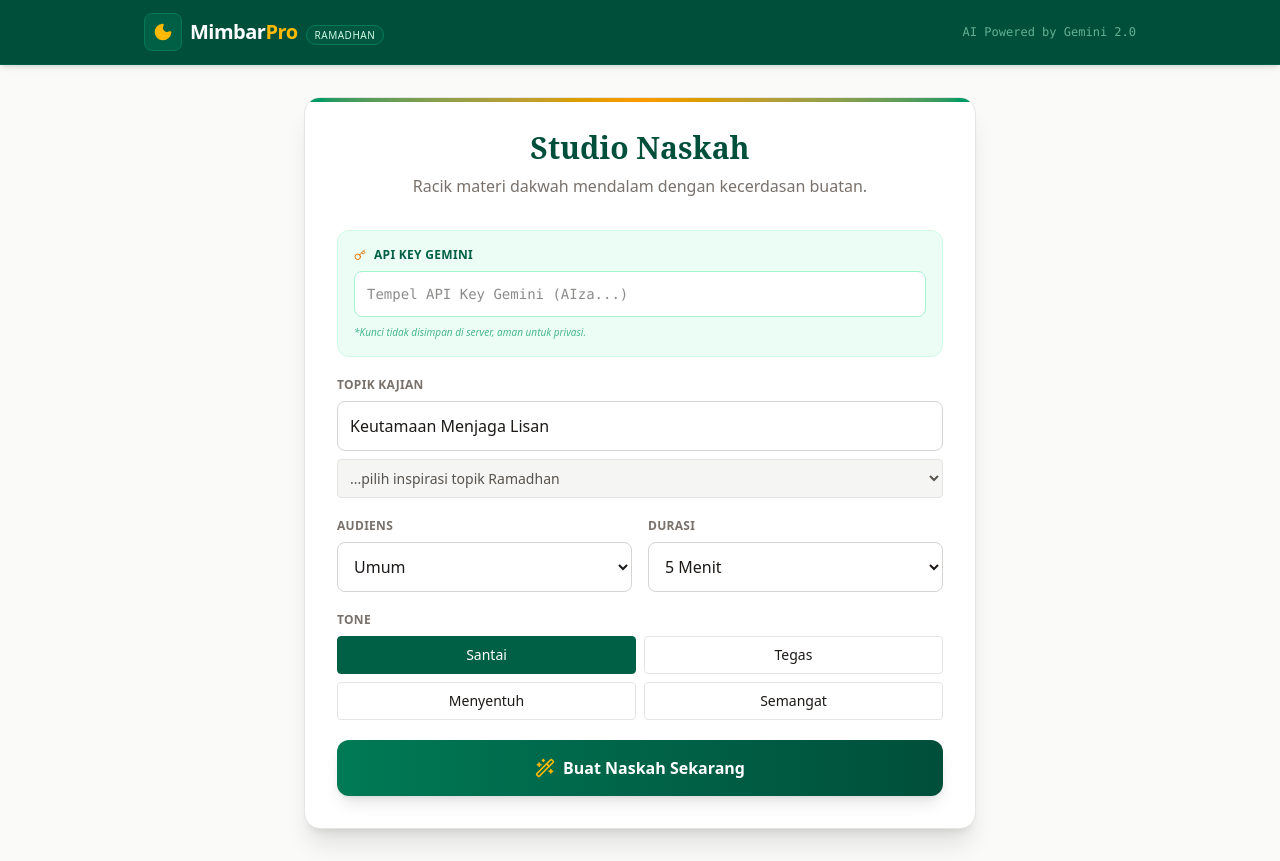
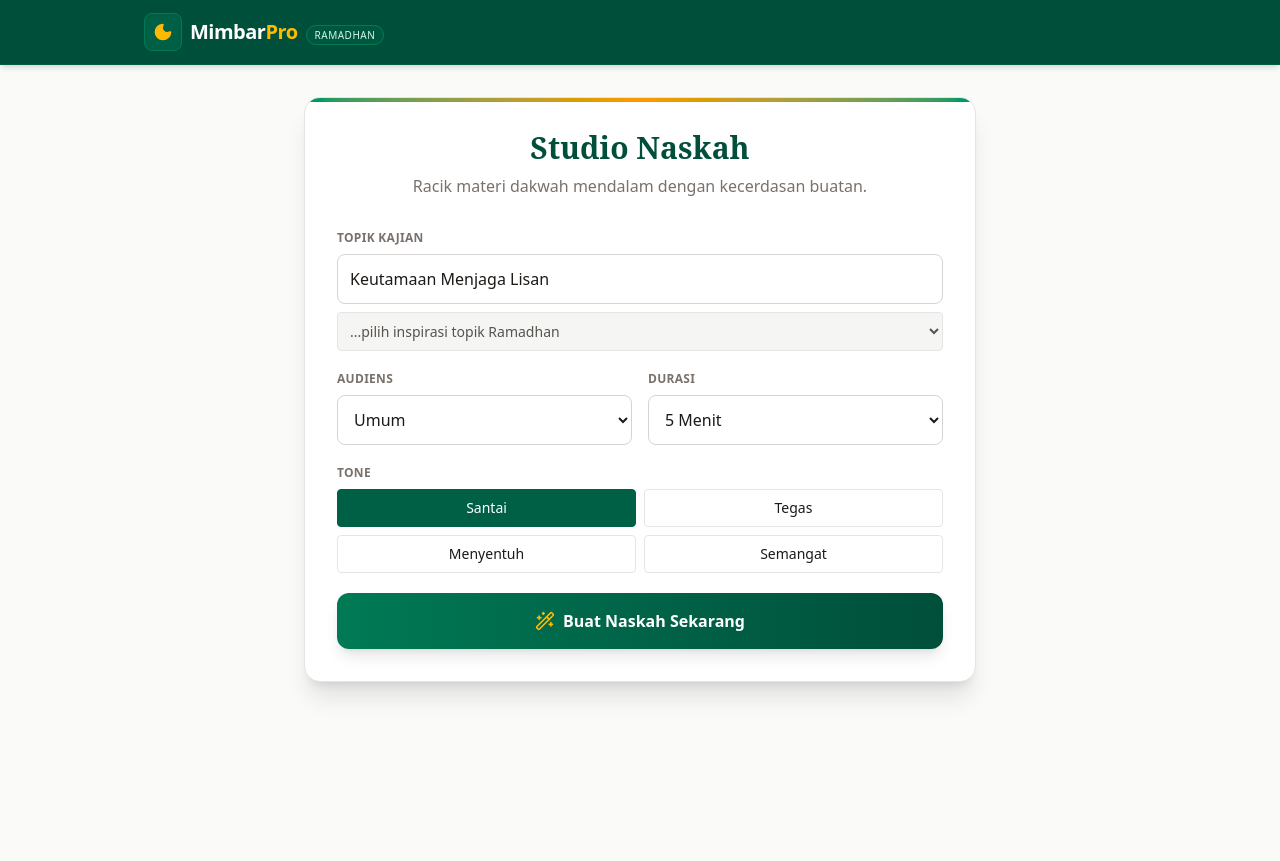
Before and after one commit to JozeRizal/mimbarpro3.0, a React (Vite) app: page / in a window 1280 px wide. After the commit the page ends 800 px from the top, so only its background shows below. Built offline with nearby package versions, Linux system fonts and the light colour scheme.

Commit message:
Update App.tsx

```diff
--- a/src/App.tsx
+++ b/src/App.tsx
@@ -3,7 +3,7 @@
  * SPDX-License-Identifier: Apache-2.0
  */
 
-import { useState, useEffect, useRef, useCallback } from 'react';
+import { useState, useEffect, useRef } from 'react';
 import {
   Moon,
   Wand2,
@@ -15,13 +15,10 @@ import {
   Pause,
   Loader2,
   AlertCircle,
-  Key,
   FileText
 } from 'lucide-react';
 import { motion, AnimatePresence } from 'motion/react';
 import { GoogleGenAI } from "@google/genai";
-// @ts-ignore
-import html2pdf from 'html2pdf.js';
 import { clsx, type ClassValue } from 'clsx';
 import { twMerge } from 'tailwind-merge';
 
@@ -111,14 +108,12 @@ export default function App() {
   const [audience, setAudience] = useState('Umum');
   const [duration, setDuration] = useState('5 Menit');
   const [tone, setTone] = useState('Santai');
-  const [apiKey, setApiKey] = useState('');
   const [error, setError] = useState<string | null>(null);
   const [script, setScript] = useState<ScriptBlock[]>([]);
   const [fontSize, setFontSize] = useState(24);
   const [scrollSpeed, setScrollSpeed] = useState(0);
   const [isScrolling, setIsScrolling] = useState(false);
   const [showPreview, setShowPreview] = useState(false);
-  const [isDownloading, setIsDownloading] = useState(false);
 
   const scrollAreaRef = useRef<HTMLDivElement>(null);
   const scrollAccumulatorRef = useRef(0);
@@ -142,9 +137,10 @@ export default function App() {
   }, [isScrolling, scrollSpeed]);
 
   const handleGenerate = async () => {
-    const finalKey = apiKey || process.env.GEMINI_API_KEY;
+    const finalKey = import.meta.env.VITE_GEMINI_API_KEY;
+
     if (!finalKey) {
-      setError("Mohon masukkan API Key Gemini terlebih dahulu.");
+      setError("API Key tidak ditemukan. Pastikan Anda sudah menambahkan VITE_GEMINI_API_KEY di .env atau Vercel.");
       return;
     }
 
@@ -234,7 +230,7 @@ export default function App() {
     const fSize = isPrint ? '12pt' : `${fontSize}px`;
 
     return (
-      <div className={cn(isPrint && "text-black")}>
+      <div className={cn(isPrint && "text-black bg-white w-full max-w-4xl mx-auto")}>
         {isPrint && (
           <div className="text-center border-b-2 border-emerald-900 pb-4 mb-8">
             <h1 className="text-3xl font-bold font-serif text-emerald-900">Naskah Kultum Ramadhan</h1>
@@ -247,7 +243,7 @@ export default function App() {
           const cue = block.cue || block.cues || (block.type === 'cues' ? (block.text || block.content) : null);
 
           return (
-            <div key={idx} className={cn("mb-8", isPrint && "page-break-inside-avoid")}>
+            <div key={idx} className={cn("mb-8", isPrint && "break-inside-avoid")}>
               {cue && (
                 <div className="mb-4 bg-amber-50 border-l-4 border-amber-500 p-2 text-xs font-bold uppercase text-amber-800">
                   💡 {cue}
@@ -264,7 +260,7 @@ export default function App() {
 
               {block.arabic && block.arabic.length > 2 && (
                 <div className={cn(
-                  "font-arabic text-right leading-loose mb-6 p-4 bg-stone-50 rounded border border-stone-100",
+                  "font-arabic text-right leading-loose mb-6 p-4 bg-stone-50 rounded border border-stone-200",
                   isPrint ? "text-xl" : "text-3xl"
                 )}>
                   {block.arabic}
@@ -300,39 +296,26 @@ export default function App() {
 
         {isPrint && (
           <div className="mt-8 pt-4 border-t border-stone-200 text-center text-[10px] text-stone-400 font-mono">
-            Dibuat secara otomatis dengan MimbarPro AI
+            Dibuat secara otomatis dengan MimbarPro AI - by Joze Rizal
           </div>
         )}
       </div>
     );
   };
 
+  // --- SOLUSI BARU: Gunakan Native Browser Print ---
   const handleDownloadPdf = () => {
-    setIsDownloading(true);
-    const element = document.getElementById('final-print-area');
-    const opt = {
-      margin: 0,
-      filename: `Naskah_MimbarPro_${topic.substring(0, 15).replace(/\s+/g, '_')}.pdf`,
-      image: { type: 'jpeg' as const, quality: 0.98 },
-      html2canvas: { scale: 2, useCORS: true, scrollY: 0 },
-      jsPDF: { unit: 'mm' as const, format: 'a4' as const, orientation: 'portrait' as const },
-      pagebreak: { mode: ['avoid-all', 'css', 'legacy'] }
-    };
-
-    setTimeout(() => {
-      html2pdf().set(opt).from(element).save().then(() => {
-        setIsDownloading(false);
-        setShowPreview(false);
-      }).catch((err: any) => {
-        console.error(err);
-        alert("Gagal mengunduh PDF. Silakan coba lagi.");
-        setIsDownloading(false);
-      });
-    }, 500);
+    // Memanggil dialog Print bawaan browser. Jauh lebih ringan dan cepat!
+    window.print();
   };
 
   return (
-    <div className="min-h-screen flex flex-col">
+    <>
+      {/* Bagian ini adalah UI Utama Aplikasi.
+        Terdapat class "print:hidden" yang artinya bagian ini akan otomatis
+        hilang/disembunyikan oleh browser SAAT fitur Print dijalankan.
+      */}
+      <div className="min-h-screen flex flex-col print:hidden">
         {/* HEADER */}
         <header className="bg-emerald-900 border-b border-emerald-800 sticky top-0 z-30 shadow-md pt-[env(safe-area-inset-top)]">
           <div className="max-w-5xl mx-auto px-4 h-16 flex items-center justify-between">
@@ -344,9 +327,6 @@ export default function App() {
                 Mimbar<span className="text-amber-400">Pro</span>
                 <span className="text-[10px] font-normal text-emerald-100 bg-emerald-800/50 border border-emerald-700 px-2 py-0.5 rounded-full ml-2 uppercase tracking-wider">Ramadhan</span>
               </h1>
-          </div>
-          <div className="hidden md:flex items-center gap-2 text-emerald-200/60 text-xs font-mono">
-            <span>AI Powered by Gemini 2.0</span>
             </div>
           </div>
         </header>
@@ -376,20 +356,6 @@ export default function App() {
                   )}
 
                   <div className="space-y-5">
-                  <div className="bg-emerald-50 p-4 rounded-xl border border-emerald-100">
-                    <label className="flex items-center gap-2 text-xs font-bold text-emerald-800 mb-2 uppercase tracking-wide">
-                      <Key className="w-3 h-3 text-amber-600" /> API Key Gemini
-                    </label>
-                    <input
-                      type="password"
-                      value={apiKey}
-                      onChange={(e) => setApiKey(e.target.value)}
-                      className="w-full p-3 border border-emerald-200 rounded-lg text-sm font-mono focus:ring-2 focus:ring-emerald-500 outline-none bg-white"
-                      placeholder="Tempel API Key Gemini (AIza...)"
-                    />
-                    <p className="text-[10px] text-emerald-600/70 mt-2 italic">*Kunci tidak disimpan di server, aman untuk privasi.</p>
-                  </div>
-
                     <div>
                       <label className="block text-xs font-bold text-stone-500 mb-2 uppercase tracking-wide">Topik Kajian</label>
                       <input
@@ -595,10 +561,9 @@ export default function App() {
                     </button>
                     <button
                       onClick={handleDownloadPdf}
-                    disabled={isDownloading}
-                    className="px-4 py-2 bg-amber-500 hover:bg-amber-600 text-emerald-950 rounded-lg font-bold flex items-center gap-2 disabled:opacity-50"
+                      className="px-4 py-2 bg-amber-500 hover:bg-amber-600 text-emerald-950 rounded-lg font-bold flex items-center gap-2"
                     >
-                    {isDownloading ? <Loader2 className="w-4 h-4 animate-spin" /> : "Download Sekarang"}
+                      Cetak / Simpan PDF
                     </button>
                   </div>
                 </div>
@@ -609,21 +574,15 @@ export default function App() {
             </motion.div>
           )}
         </AnimatePresence>
-
-      {/* HIDDEN PRINT AREA */}
-      <div className="fixed -left-[9999px] top-0">
-        <div id="final-print-area" className="bg-white w-[210mm] min-h-[297mm] p-10">
-          {renderScriptContent('print')}
-        </div>
       </div>
 
-      {/* DOWNLOAD OVERLAY */}
-      {isDownloading && (
-        <div className="fixed inset-0 z-[9999] bg-stone-800/95 flex flex-col items-center justify-center text-white">
-          <Loader2 className="w-12 h-12 animate-spin mb-4 text-amber-400" />
-          <p className="font-bold text-lg">Sedang Mencetak PDF...</p>
+      {/* Bagian ini adalah AREA KHUSUS PRINT.
+        Secara default disembunyikan (hidden), tetapi akan MUNCUL (print:block)
+        saat proses Print dijalankan, sehingga hanya isi ini yang masuk PDF.
+      */}
+      <div className="hidden print:block w-full bg-white text-black p-8">
+        {step === 'result' && renderScriptContent('print')}
       </div>
-      )}
-    </div>
+    </>
   );
 }
```
Lines whose indentation alone changed are shown as unchanged.
